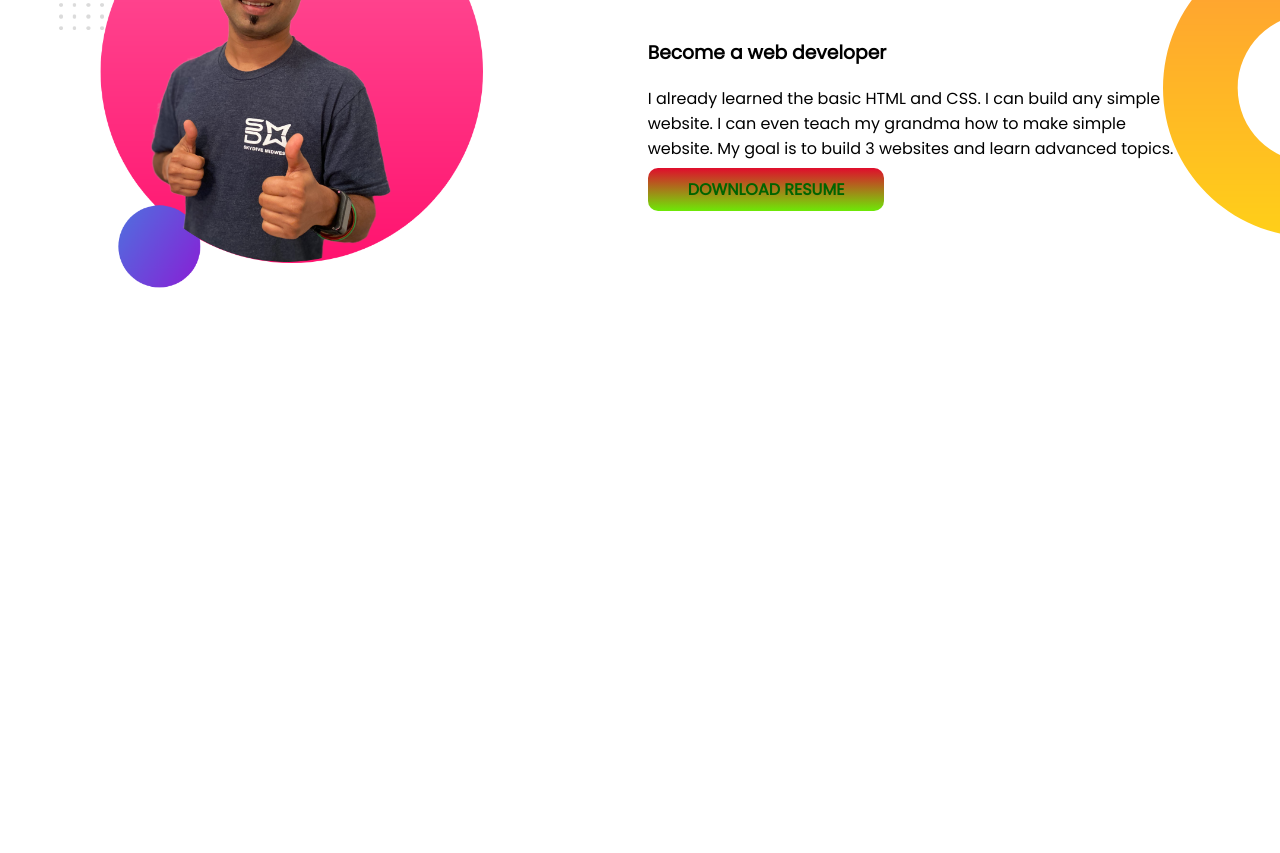
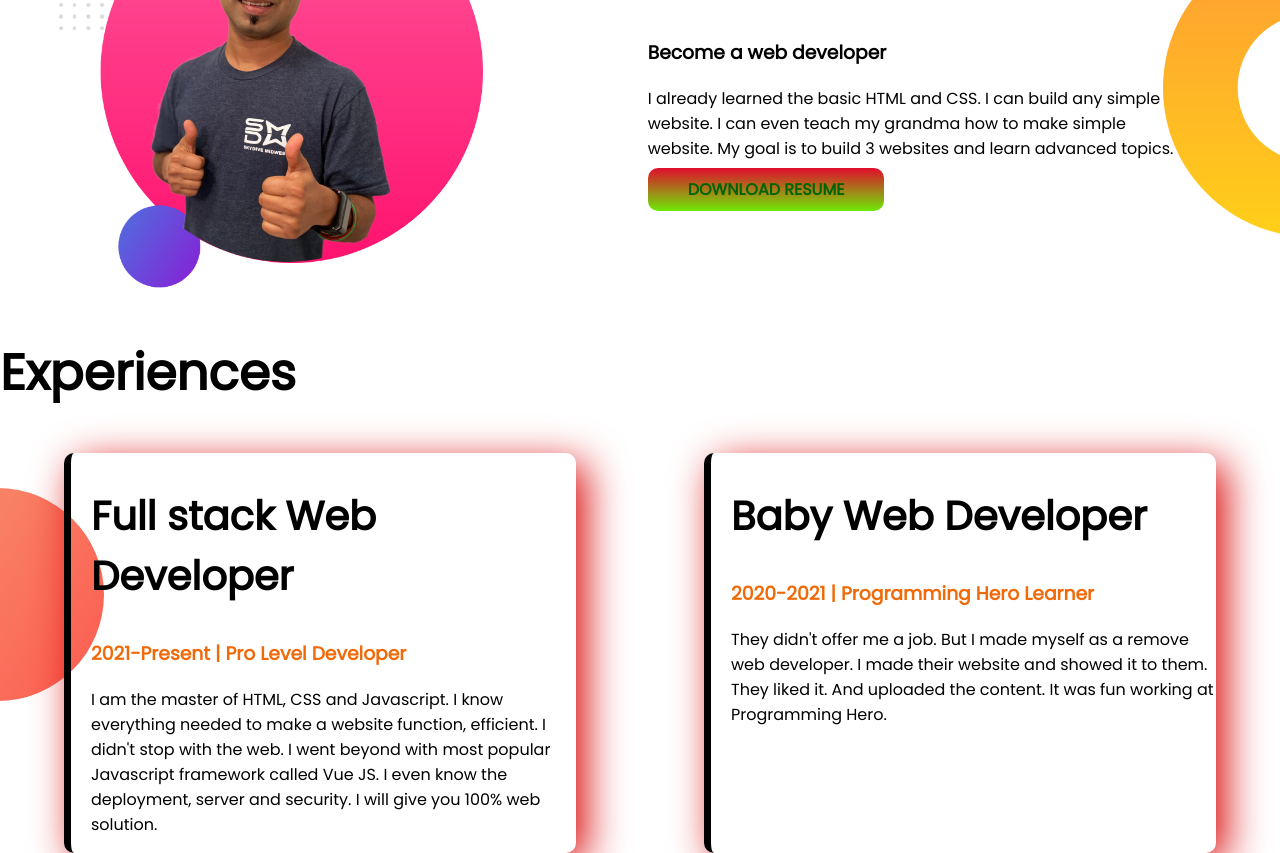
Before and after one commit to Rumel011/my-new-portfolio, a plain HTML site: page index.html in a window 1280 px wide. Shown: the part 584-1437 px from the top of the page. Before the commit the page ends 879 px from the top, so only its background shows below. Drawn offline with Linux system fonts and the light colour scheme.

Commit message:
experence add

```diff
--- a/index.html
+++ b/index.html
@@ -13,7 +13,7 @@
 </head>
 
 <body>
-    <section class="top-banner">
+    <section class="top-banner flexible-container">
         <div class="half-width">
             <h1>Welcome to</h1>
             <h1><span class="golden">Rumel kabir</span> world!</h1>
@@ -31,7 +31,7 @@
         </div>
     </section>
 
-    <section class="dream-big">
+    <section class="dream-big flexible-container">
         <Div class="half-width">
             <img src="images/jhankar2.png" alt="">
         </Div>
@@ -43,7 +43,36 @@
                 make simple website. My goal is to build 3 websites and learn advanced topics.</p>
             <a class="link-button2" target="_blank" href="https://www.youtube.com/">DOWNLOAD RESUME</a>
         </div>
-        </section-2>
+    </section>
+    <section class="experiences-area">
+        <H1>Experiences</H1>
+        <div class="flexible-container">
+            <div id="web-dev-experience" class="experiences-item">
+                <h2> Full stack Web Developer</h2>
+                <h3 class="color golden">2021-Present | Pro Level Developer</h3>
+                <P>I am the master of HTML, CSS and Javascript. I know everything needed to make a website function,
+                    efficient. I didn't stop with the web. I went beyond with most popular Javascript framework called
+                    Vue
+                    JS. I even know the deployment, server and security. I will give you 100% web solution.</P>
+            </div>
+            <div id="full-stack-experience" class="experiences-item">
+                <h2>Baby Web Developer</h2>
+                <h3 class="color golden">2020-2021 | Programming Hero Learner</h3>
+                <p>They didn't offer me a job. But I made myself as a remove web developer. I made their website and
+                    showed
+                    it to them. They liked it. And uploaded the content. It was fun working at Programming Hero.</p>
+            </div>
+        </div>
+
+
+
+    </section>
+
+
+
+
+
+
 </body>
 
 </html>
--- a/style.css
+++ b/style.css
@@ -6,10 +6,13 @@ body{
 h1{
     font-size: 50px;
 }
+h2{
+    font-size: 40px;
+}
 .golden{
     color: rgb(240, 106, 10);
 }
-section{
+.flexible-container{
     display: flex;
 }
 .half-width{
@@ -53,3 +56,27 @@ section-2{
    background-position: right;
    padding-right: 8%;
 }
+.experiences-area{
+    background-image: url(images/exp-bg.png);
+    background-repeat: no-repeat;
+    background-position: left;
+}
+.experiences-item{
+    box-shadow: 10px 10px 40px rgb(218, 10, 10);
+    width: 40%;
+    margin-left: 5%;
+    margin-right: 5%;
+    padding-left: 20PX;
+    border-radius: 10PX;
+}
+
+#web-dev-experience{
+    border-left: 7px solid;
+    border-image: linear-gradient(red blue);
+    border-image-slice: 1;
+}
+#full-stack-experience{
+    border-left: 7px solid;
+    border-image: linear-gradient(red blue);
+    border-image-slice: 1;
+}
```
